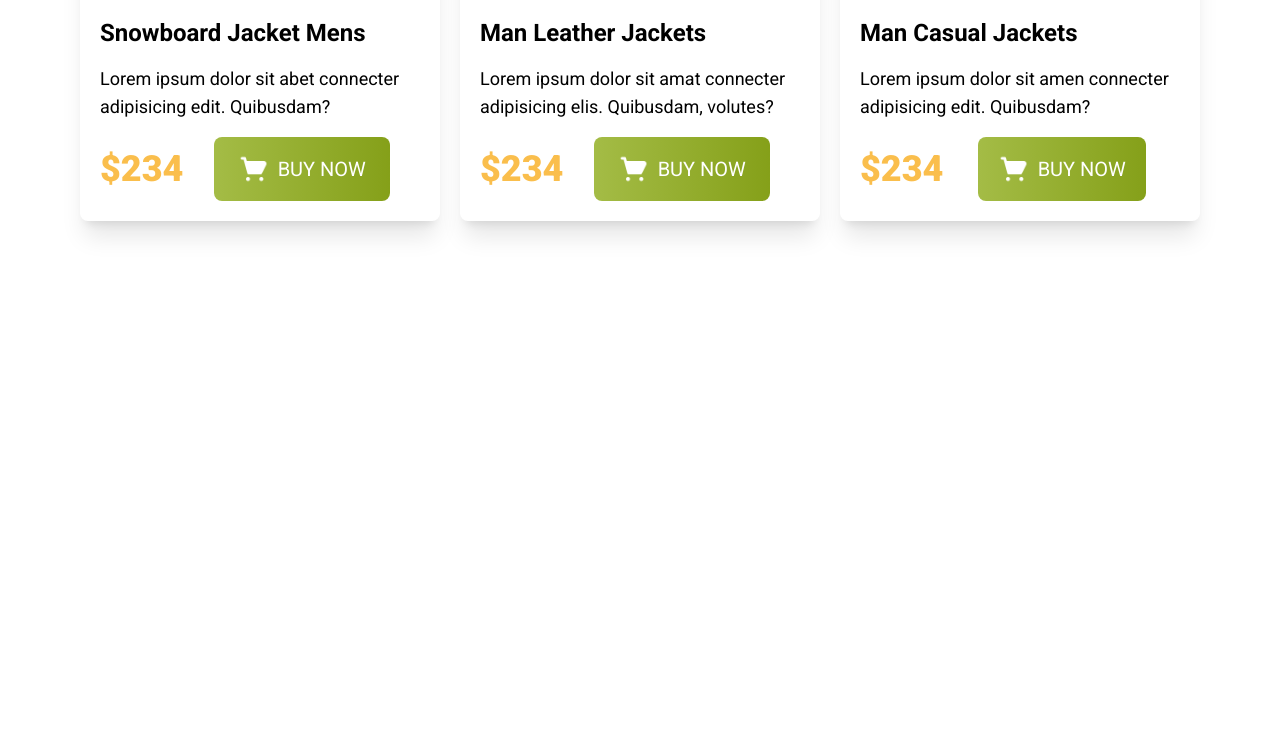
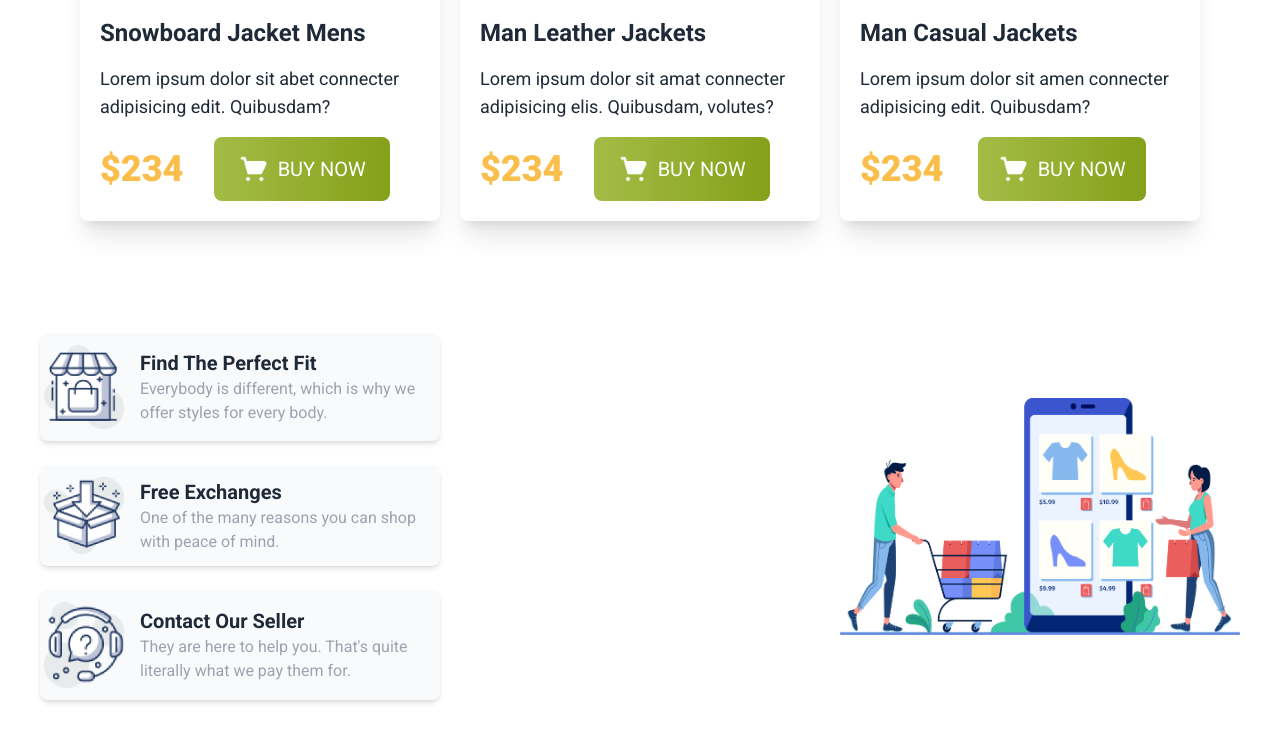
Before and after one commit to sheikhmuhammadantor/penguin-fashion-tailwind, a plain HTML site: page index.html in a window 1280 px wide. Shown: the part 1891-2633 px from the top of the page. Before the commit the page ends 2224 px from the top, so only its background shows below. Drawn offline with nearby package versions, Linux system fonts and the light colour scheme.

Commit message:
Complete Service Section.

```diff
--- a/index.html
+++ b/index.html
@@ -1,5 +1,5 @@
 <!DOCTYPE html>
-<html lang="en">
+<html lang="en" data-theme="light">
 
 <head>
     <meta charset="UTF-8">
@@ -14,6 +14,8 @@
     <link rel="stylesheet" href="https://cdnjs.cloudflare.com/ajax/libs/font-awesome/6.6.0/css/all.min.css"
         integrity="sha512-Kc323vGBEqzTmouAECnVceyQqyqdsSiqLQISBL29aUW4U/M7pSPA/gEUZQqv1cwx4OnYxTxve5UMg5GT6L4JJg=="
         crossorigin="anonymous" referrerpolicy="no-referrer" />
+
+    <link href="https://cdn.jsdelivr.net/npm/daisyui@4.12.10/dist/full.min.css" rel="stylesheet" type="text/css" />
     <script src="https://cdn.tailwindcss.com"></script>
     <style>
         .font-roboto {
@@ -197,6 +199,57 @@
         </section>
     </section>
 
+    <!-- Service Section -->
+    <section class="grid md:grid-cols-3 grid-cols-1 my-28 max-w-7xl mx-auto lg:px-10 px-5 items-center">
+        <!-- Service Content -->
+        <div class="col-span-1 space-y-6 min-w-72">
+            <div class="flex items-center gap-4 bg-slate-50 px-1 shadow-md rounded-lg py-3">
+                <div>
+                    <img class="max-w-20" src="./icons/house.png" alt="#">
+                </div>
+                <div>
+                    <h2 class="text-xl font-semibold">
+                        Find The Perfect Fit
+                    </h2>
+                    <p class="text-gray-400">
+                        Everybody is different, which is why we
+                        offer styles for every body.
+                    </p>
+                </div>
+            </div>
+            <div class="flex items-center gap-4 bg-slate-50 px-1 shadow-md rounded-lg py-3">
+                <div>
+                    <img class="max-w-20" src="./icons/box.png" alt="#">
+                </div>
+                <div>
+                    <h2 class="text-xl font-semibold">
+                        Free Exchanges
+                    </h2>
+                    <p class="text-gray-400">
+                        One of the many reasons you can shop
+                        with peace of mind.
+                    </p>
+                </div>
+            </div>
+            <div class="flex items-center gap-4 bg-slate-50 px-1 shadow-md rounded-lg py-3">
+                <div>
+                    <img class="max-w-20" src="./icons/question.png" alt="#">
+                </div>
+                <div>
+                    <h2 class="text-xl font-semibold">
+                        Contact Our Seller
+                    </h2>
+                    <p class="text-gray-400">
+                        They are here to help you. That's quite
+                        literally what we pay them for.
+                    </p>
+                </div>
+            </div>
+        </div>
+        <div class="col-span-2 text-right flex justify-end mt-16 md:mt-[0]">
+            <img class="text-right max-w-[400px]" src="./images/shopping.png" alt="#">
+        </div>
+    </section>
 
 </body>
 
```
